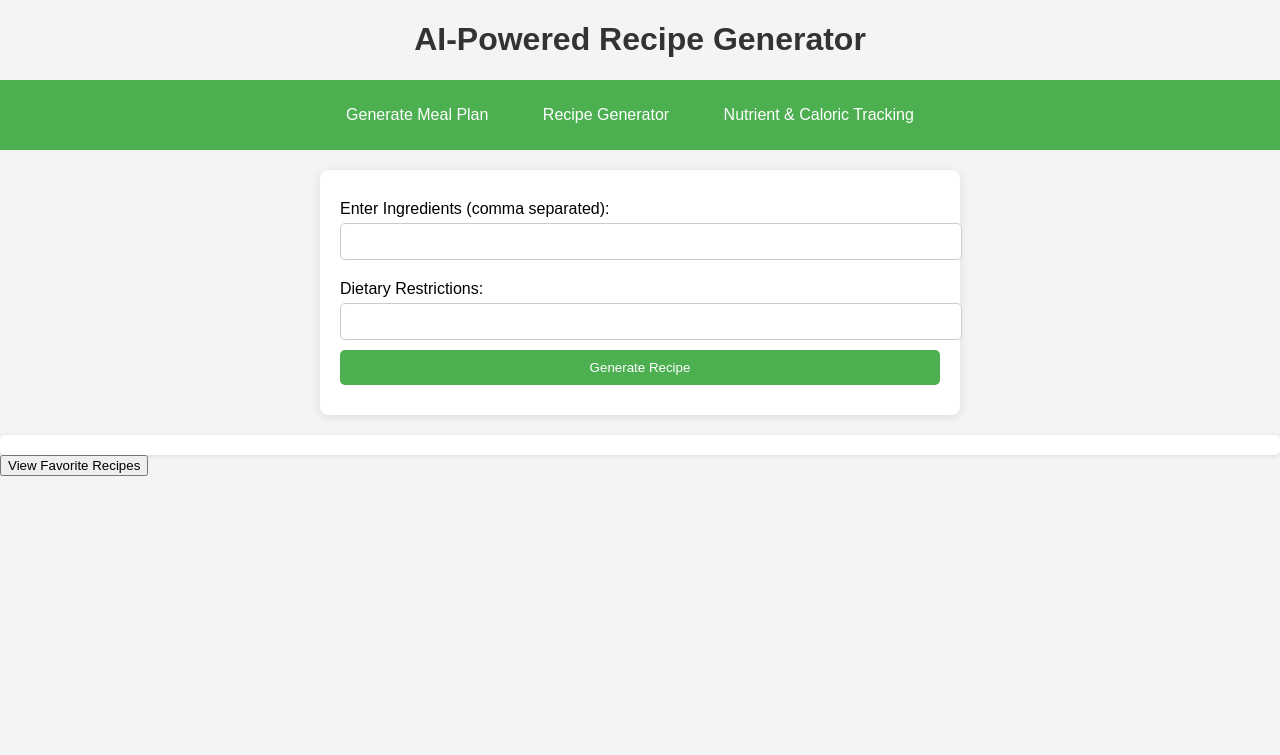
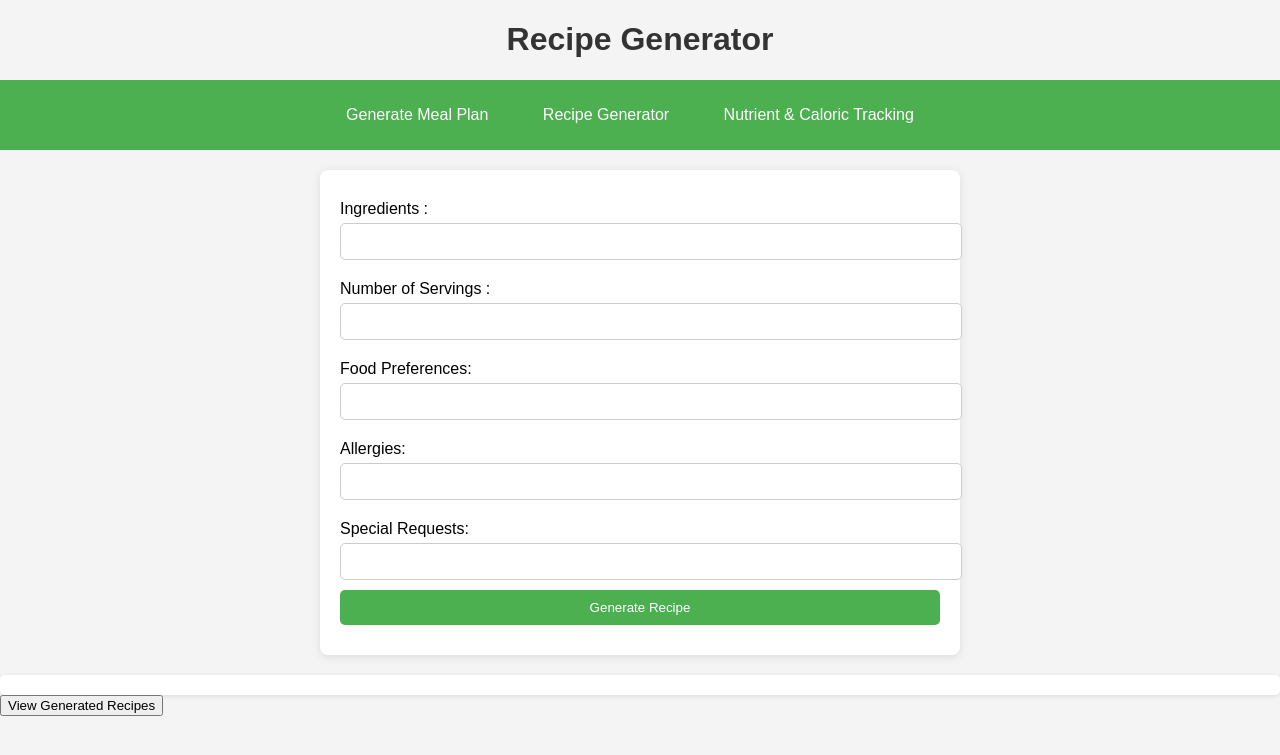
Before and after one commit to rolandjosephb/-Roland-Baja-rolandjosephb-0-followers-1-following-Find-a-repository-AI-Capstone-Meal-Planner, a Flask app: page /recipe_generator in a window 1280 px wide. Shown: the top 755 px of the page. Run offline with Flask 3, Linux system fonts and the light colour scheme.

Commit message:
Add files via upload

```diff
--- a/MealPlanner-AI-CAPSTONE-main/templates/recipe_generator.html
+++ b/MealPlanner-AI-CAPSTONE-main/templates/recipe_generator.html
@@ -7,27 +7,37 @@
     <link rel="stylesheet" href="{{ url_for('static', filename='style.css') }}">
 </head>
 <body>
-    <h1>AI-Powered Recipe Generator</h1>
+    <h1>Recipe Generator</h1>
     <nav>
         <ul>
-            <li><a href="/">Generate Meal Plan</a></li>
-            <li><a href="/recipe_generator">Recipe Generator</a></li>
-            <li><a href="/">Nutrient & Caloric Tracking</a></li>
+            <li><a href="{{ url_for('index') }}">Generate Meal Plan</a></li>
+            <li><a href="{{ url_for('recipe_generator') }}">Recipe Generator</a></li>
+            <li><a href="/view_meal_plans">Nutrient & Caloric Tracking</a></li>
         </ul>
     </nav>
-    <form id="recipe-form">
-        <label for="recipe_input">Enter Ingredients (comma separated):</label>
-        <input type="text" id="recipe_input" name="recipe_input" required>
+    <form id="recipe-generator-form">
+        <label for="ingredients">Ingredients :</label>
+        <input type="text" id="ingredients" name="ingredients" required>
 
-        <label for="dietary_restrictions">Dietary Restrictions:</label>
-        <input type="text" id="dietary_restrictions" name="dietary_restrictions">
+        <label for="ingredients">Number of Servings :</label>
+        <input type="text" id="number_of_servings" name="number_of_servings" required>
+
+        <label for="food_preferences">Food Preferences:</label>
+        <input type="text" id="food_preferences" name="food_preferences" required>
+
+        <label for="allergies">Allergies:</label>
+        <input type="text" id="allergies" name="allergies">
+
+        <label for="special_requests">Special Requests:</label>
+        <input type="text" id="special_requests" name="special_requests">
 
         <input type="submit" value="Generate Recipe">
     </form>
 
     <div id="recipe-result"></div>
 
-    <button id="view-favorites-button" onclick="window.location.href='/view_favorites'">View Favorite Recipes</button>
+
+    <button id="view-recipes-button" onclick="window.location.href='/view_recipes'">View Generated Recipes</button>
 
     <script src="{{ url_for('static', filename='script.js') }}"></script>
 </body>
```
Also changed, not shown: MealPlanner-AI-CAPSTONE-main/templates/index.html (+5 -5 lines), MealPlanner-AI-CAPSTONE-main/templates/view_meal_plans.html (+10 -0 lines), MealPlanner-AI-CAPSTONE-main/templates/view_recipe_generated.html (added).
